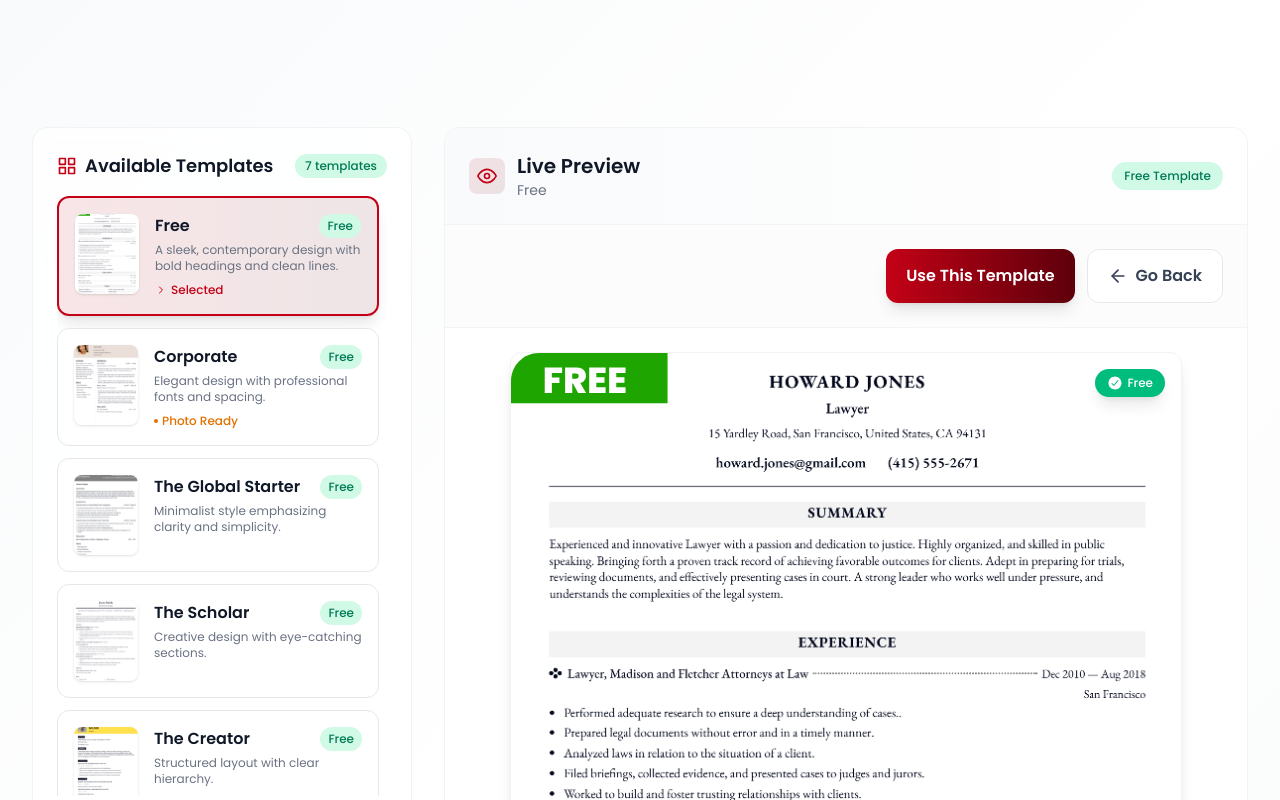
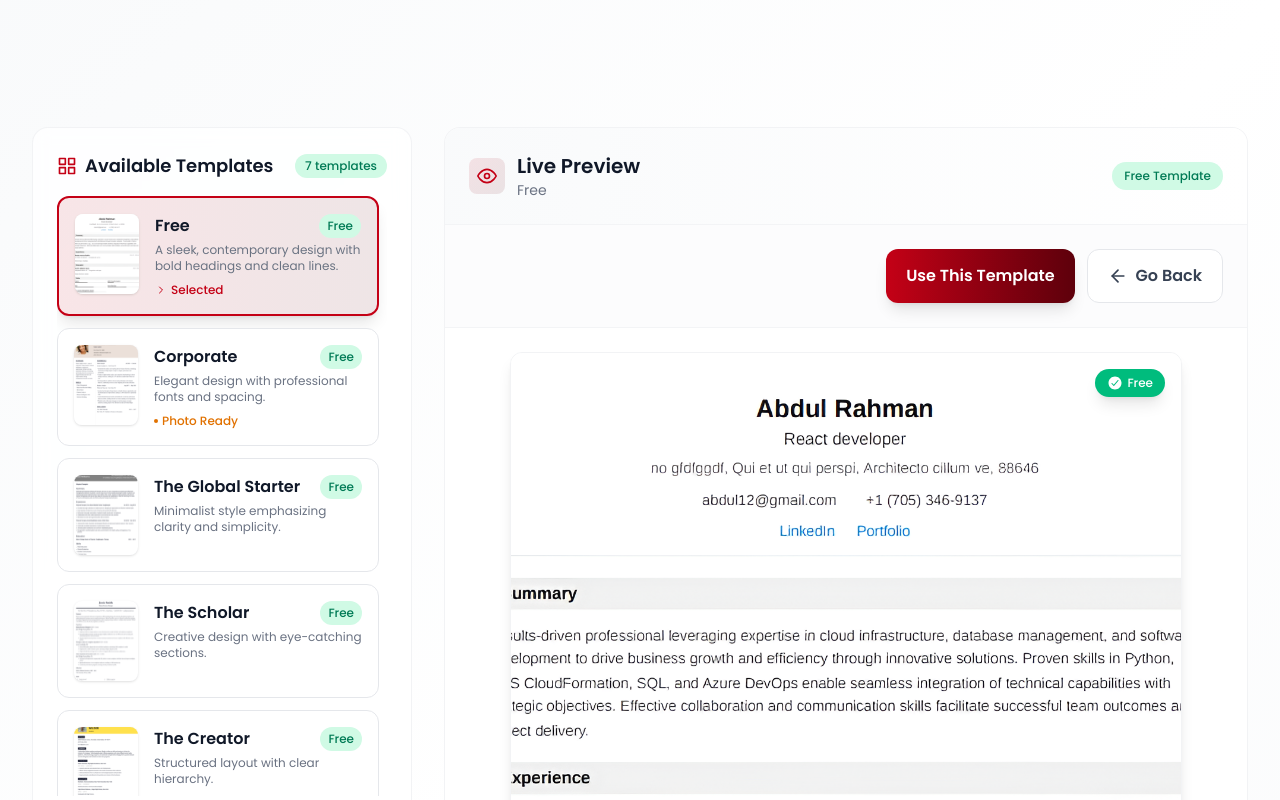
Before and after one commit to aryuenterprises/resumebuilder-frontend, a Next.js app: page /change-template in a window 1280 px wide. Shown: the top 800 px of the page. Built offline with nearby package versions, Linux system fonts and the light colour scheme.

Commit message:
teamplate image changed

```diff
--- a/app/(auth)/register/page.tsx
+++ b/app/(auth)/register/page.tsx
@@ -154,33 +154,6 @@ export default function RegisterForm() {
     const password = passwordGenerator();
 
     handleChange("password", password);
-
-    // const lowercase = "abcdefghijklmnopqrstuvwxyz";
-    // const uppercase = "ABCDEFGHIJKLMNOPQRSTUVWXYZ";
-    // const numbers = "0123456789";
-    // const special = "!@#$%^&*";
-    // const allChars = lowercase + uppercase + numbers + special;
-
-    // let password = "";
-
-    // // Ensure at least one of each character type
-    // password += lowercase[Math.floor(Math.random() * lowercase.length)];
-    // password += uppercase[Math.floor(Math.random() * uppercase.length)];
-    // password += numbers[Math.floor(Math.random() * numbers.length)];
-    // password += special[Math.floor(Math.random() * special.length)];
-
-    // // Fill remaining characters randomly
-    // for (let i = 4; i < 12; i++) {
-    //   password += allChars[Math.floor(Math.random() * allChars.length)];
-    // }
-
-    // // Shuffle the password
-    // password = password
-    //   .split("")
-    //   .sort(() => Math.random() - 0.5)
-    //   .join("");
-
-    // handleChange("password", password);
   };
 
   const validateForm = (): boolean => {
@@ -271,7 +244,7 @@ export default function RegisterForm() {
       setErrors({});
 
       // Redirect to login page
-      router.push("/login");
+      // router.push("/login");
     } catch (err: any) {
       console.error("Registration Error:", err);
 
@@ -447,7 +420,9 @@ export default function RegisterForm() {
                         id="phone"
                         type="tel"
                         value={values.phone}
-                        onChange={(e) => handleChange("phone", sanitizeNumber(e.target.value))}
+                        onChange={(e) =>
+                          handleChange("phone", sanitizeNumber(e.target.value))
+                        }
                         placeholder="Enter your phone number"
                         className="w-full p-3 sm:p-4 border border-gray-200 text-gray-900 rounded-lg sm:rounded-xl bg-white shadow-sm focus:outline-none focus:border-[#C40116]/50 focus:ring-2 sm:focus:ring-4 focus:ring-[#C40116]/10 transition-all duration-300 group-hover:border-[#C40116]/30 text-sm sm:text-base"
                         aria-invalid={!!errors.phone}
--- a/app/(main)/choose-plan/page.tsx
+++ b/app/(main)/choose-plan/page.tsx
@@ -1,5 +1,3 @@
-
-
 // "use client";
 
 // import React, { useState } from "react";
@@ -42,7 +40,6 @@
 // export default function ChoosePlanPage() {
 //   const [selectedPlan, setSelectedPlan] = useState<string | null>(null);
 //   const [hoveredPlan, setHoveredPlan] = useState<string | null>(null);
-
 
 //   const plans: Plan[] = [
 //     {
@@ -472,20 +469,12 @@
 //   );
 // }
 
-
 "use client";
 
 import React, { useState } from "react";
 import { motion, AnimatePresence } from "framer-motion";
-import {
-  FiStar,
-  FiHeart,
-  FiX,
-} from "react-icons/fi";
-import {
-  IoSparkles,
-  IoCheckmarkCircle,
-} from "react-icons/io5";
+import { FiStar, FiHeart, FiX } from "react-icons/fi";
+import { IoSparkles, IoCheckmarkCircle } from "react-icons/io5";
 import { FaCrown, FaGem } from "react-icons/fa";
 import { useRouter } from "next/navigation";
 
@@ -680,7 +669,6 @@ export default function ChoosePlanPage() {
                 className={`
                   relative group cursor-pointer rounded-xl sm:rounded-2xl transition-all duration-500
                   ${plan.popular ? "lg:-mt-4 lg:mb-4" : ""}
-                  ${isSelected ? "ring-2 ring-[#C40116] ring-offset-2" : ""}
                 `}
                 onClick={() => handleSelectPlan(plan.id)}
               >
@@ -722,7 +710,9 @@ export default function ChoosePlanPage() {
                         )}
                       </div>
 
-                      <h3 className="text-xl sm:text-2xl font-bold mb-1">{plan.name}</h3>
+                      <h3 className="text-xl sm:text-2xl font-bold mb-1">
+                        {plan.name}
+                      </h3>
                       <p className="text-white/80 text-xs sm:text-sm mb-3 sm:mb-4">
                         {plan.description}
                       </p>
@@ -939,8 +929,6 @@ export default function ChoosePlanPage() {
             </span>
           </div>
         </div>
-
-
       </div>
     </div>
   );
--- a/app/(main)/page.tsx
+++ b/app/(main)/page.tsx
@@ -1,7 +1,7 @@
 import Image from "next/image";
 import BeforeAfter from "../components/home/BeforeAfter";
 import TrustedBy from "../components/home/TrustedBy";
-import ResumeCarousel from "../components/home/ResumeCarousel";
+// import ResumeCarousel from "../components/home/ResumeCarousel";
 import WhyChooseUs from "../components/home/WhyChooseUs";
 import Testimonial from "../components/sections/Testimonial";
 import Faq from "../components/sections/FAQ";
@@ -15,7 +15,7 @@ export default function Home() {
     <Hero/>
     <BeforeAfter/>
     <TrustedBy/>
-    <ResumeCarousel/>
+    {/* <ResumeCarousel/> */}
     <WhyChooseUs/>
     <Testimonial/>
     <Faq/>
--- a/app/(resume)/resume-details/contact/page.tsx
+++ b/app/(resume)/resume-details/contact/page.tsx
@@ -731,8 +731,7 @@ const ContactForm = () => {
             </div>
 
             {/* Job Title */}
-            <div className={`grid gap-6 mb-6               `}>
-              <div className="mb-6">
+            <div className="group">
                 <label
                   htmlFor="jobTitle"
                   className="block text-xs sm:text-sm font-semibold text-gray-700 mb-1.5 group-hover:text-[#c40116] transition-colors"
@@ -758,7 +757,6 @@ const ContactForm = () => {
                     className="w-full pl-10 pr-3 py-2.5 sm:py-3 bg-white border border-gray-200 rounded-xl text-gray-800 text-sm font-medium placeholder:text-gray-400 shadow-subtle focus:outline-none focus:border-[#c40116] focus:ring-2 focus:ring-[#c40116]/20 focus:shadow-lg focus:shadow-[#c40116]/10 transition-all duration-300"
                   />
                 </div>
-              </div>
             </div>
 
             {/* Toggle Button - More Compact */}
@@ -865,7 +863,10 @@ const ContactForm = () => {
                           id="Address"
                           value={contact.address}
                           onChange={(e) =>
-                            handleContactChange("address", sanitizeTextWithCommaHyphen(e.target.value))
+                            handleContactChange(
+                              "address",
+                              sanitizeTextWithCommaHyphen(e.target.value),
+                            )
                           }
                           placeholder="123 Main Street, Apt 4B"
                           className="w-full pl-10 pr-3 py-2.5 sm:py-3 bg-white border border-gray-200 rounded-xl text-gray-800 text-sm font-medium placeholder:text-gray-400 shadow-subtle focus:outline-none focus:border-[#c40116] focus:ring-2 focus:ring-[#c40116]/20 focus:shadow-lg focus:shadow-[#c40116]/10 transition-all duration-300"
@@ -903,13 +904,16 @@ const ContactForm = () => {
                           </svg>
                         </div>
                         <input
-                          type='tel'
+                          type="tel"
                           inputMode="numeric"
                           pattern="[0-9]*"
                           id="Post"
                           value={contact.postcode}
                           onChange={(e) =>
-                            handleContactChange("postcode", sanitizeNumber(e.target.value))
+                            handleContactChange(
+                              "postcode",
+                              sanitizeNumber(e.target.value),
+                            )
                           }
                           placeholder="10001"
                           className="w-full pl-10 pr-3 py-2.5 sm:py-3 bg-white border border-gray-200 rounded-xl text-gray-800 text-sm font-medium placeholder:text-gray-400 shadow-subtle focus:outline-none focus:border-[#c40116] focus:ring-2 focus:ring-[#c40116]/20 focus:shadow-lg focus:shadow-[#c40116]/10 transition-all duration-300"
@@ -936,7 +940,10 @@ const ContactForm = () => {
                           id="Country"
                           value={contact.country}
                           onChange={(e) =>
-                            handleContactChange("country",  sanitizeTextWithComma( e.target.value))
+                            handleContactChange(
+                              "country",
+                              sanitizeTextWithComma(e.target.value),
+                            )
                           }
                           placeholder="United States"
                           className="w-full pl-10 pr-3 py-2.5 sm:py-3 bg-white border border-gray-200 rounded-xl text-gray-800 text-sm font-medium placeholder:text-gray-400 shadow-subtle focus:outline-none focus:border-[#c40116] focus:ring-2 focus:ring-[#c40116]/20 focus:shadow-lg focus:shadow-[#c40116]/10 transition-all duration-300"
@@ -960,7 +967,10 @@ const ContactForm = () => {
                           id="City"
                           value={contact.city}
                           onChange={(e) =>
-                            handleContactChange("city", sanitizeTextWithComma(e.target.value))
+                            handleContactChange(
+                              "city",
+                              sanitizeTextWithComma(e.target.value),
+                            )
                           }
                           placeholder="New York"
                           className="w-full pl-10 pr-3 py-2.5 sm:py-3 bg-white border border-gray-200 rounded-xl text-gray-800 text-sm font-medium placeholder:text-gray-400 shadow-subtle focus:outline-none focus:border-[#c40116] focus:ring-2 focus:ring-[#c40116]/20 focus:shadow-lg focus:shadow-[#c40116]/10 transition-all duration-300"
--- a/app/components/home/ResumeCarousel.tsx
+++ b/app/components/home/ResumeCarousel.tsx
@@ -65,7 +65,7 @@ function ResumeCarousel() {
 
   // Templates data
   const templates: Template[] = [
-    { id: 4, img: "/images/resume1.svg", name: "Free", temp: "free" },
+    { id: 4, img: "/images/resume1.png", name: "Free", temp: "free" },
     { id: 3, img: "/images/resume1.svg", name: "The Innovator", temp: "free" },
     {
       id: 5,
--- a/app/data/templates.ts
+++ b/app/data/templates.ts
@@ -13,7 +13,7 @@ export const templateData: Template[] = [
   {
     id: 1,
     style: "Free",
-    image: "/images/resume1.svg",
+    image: "/images/resume1.png",
     description:
       "A sleek, contemporary design with bold headings and clean lines.",
     temp: "free",
```
Also changed, not shown: public/images/resume1.png (added).
